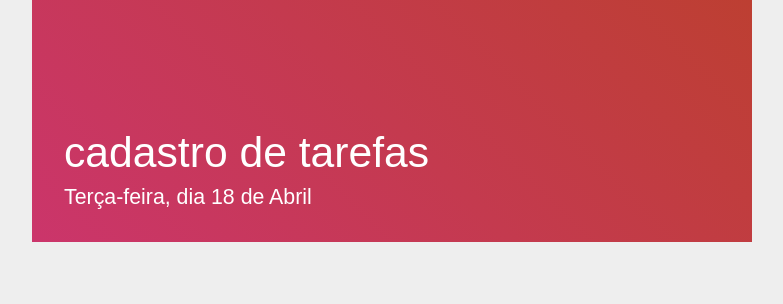
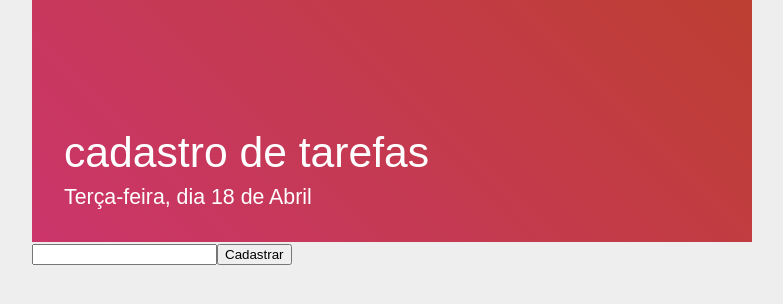
Before and after one commit to Galogico/LojaNode-React, a React (Create React App) app in the folder client/: page / in a window 1280 px wide. Shown: the top 304 px of the page, without its empty margins (248-1031 px from the left). Built offline with nearby package versions, Linux system fonts and the light colour scheme.

Commit message:
cadastro funcionando

```diff
--- a/client/src/App.js
+++ b/client/src/App.js
@@ -1,10 +1,28 @@
 import logo from './logo.svg';
 import Titulo from './components/Titulo';
+import { useState } from 'react';
 
 function App() {
+  const [tarefas,setTarefas] = useState([]);
+  const [newTask,setNewTask] = useState('');
+  const addTarefa=()=>{
+    let newTarefa = newTask;
+    setTarefas([...tarefas, newTarefa])
+    setNewTask('')
+  }
   return (
     <div className="App">
         <Titulo/>
+        <input
+          value={newTask}
+          onChange={(e)=>setNewTask(e.target.value)}
+        />
+        <button onClick={addTarefa}>Cadastrar</button>
+        <div>
+          {
+            tarefas.map(t=><p key={t}>{t}</p>)
+          }
+        </div>
     </div>
   );
 }
```
